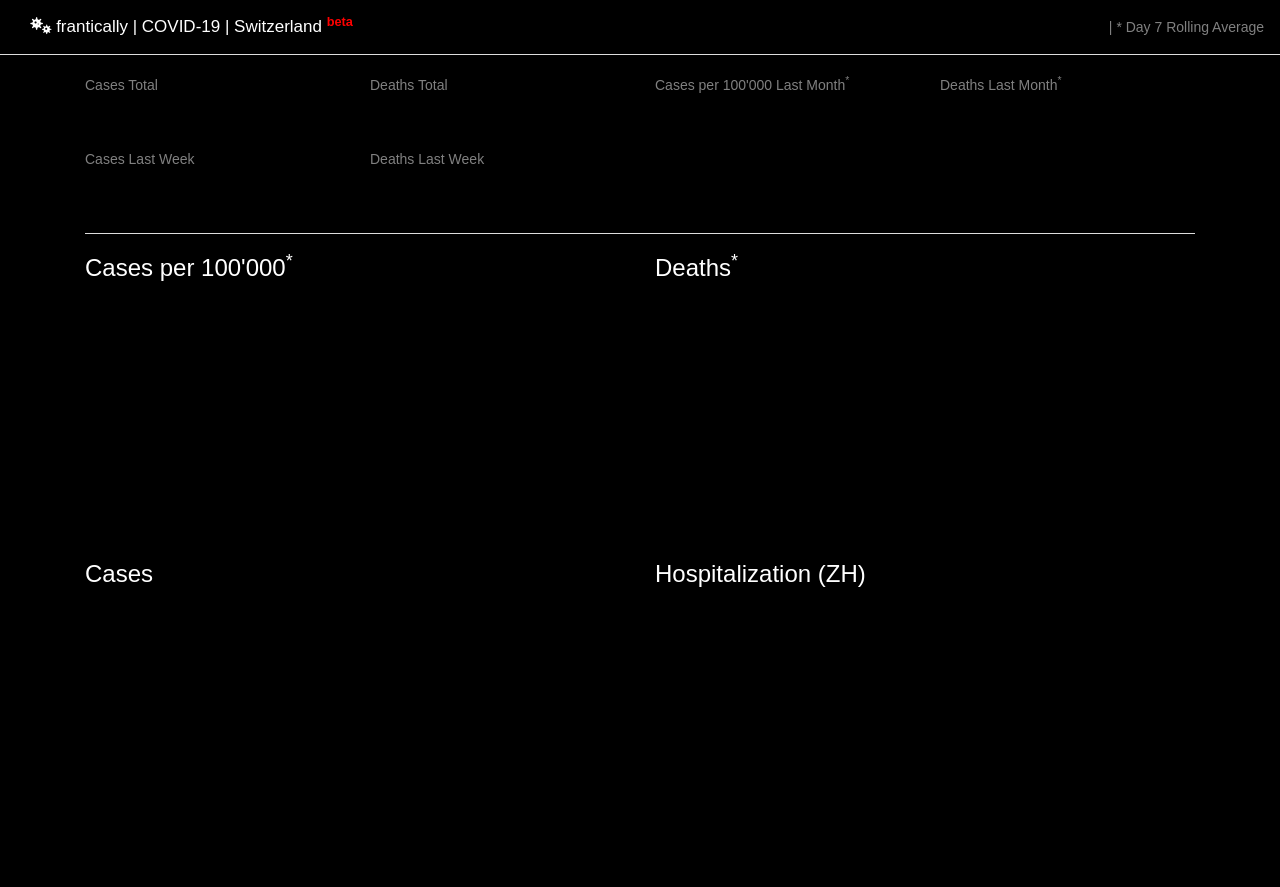
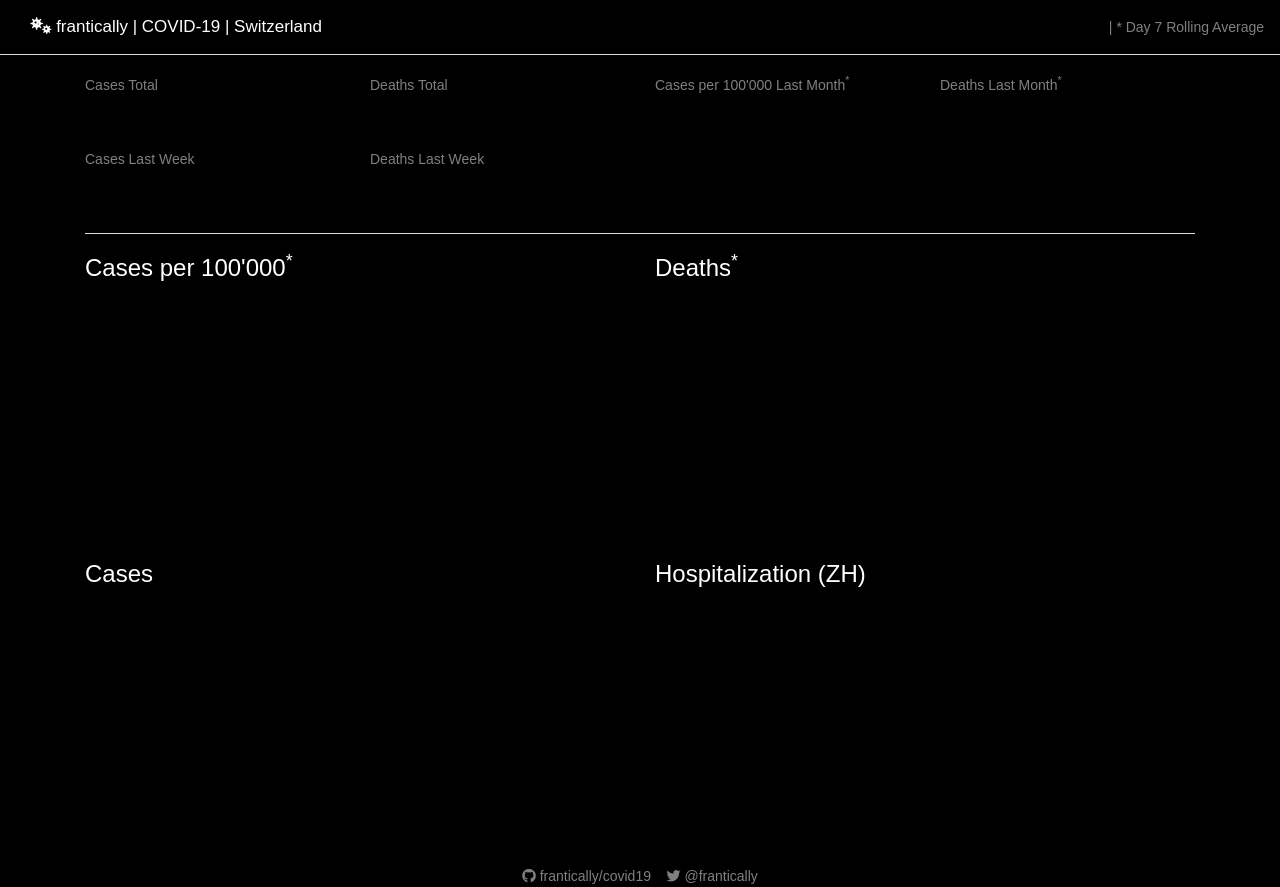
Before and after one commit to frantically/covid-19, a website with bundled scripts: page src/index.html in a window 1280 px wide. Before the commit the page ends 846 px from the top, so only its background shows below. Built offline with nearby package versions, Linux system fonts and the light colour scheme; no server answers.

Commit message:
Removed beta logo, added license

```diff
--- a/src/app.css
+++ b/src/app.css
@@ -102,3 +102,15 @@ h1 {
 .showOff {
   background: red;
 }
+
+
+.footer {
+  margin-top: 20px;
+  color: var(--foreground-subtle);
+  text-align: center;
+  font-size: 14px;
+}
+
+.footer > a {
+  color: var(--foreground-subtle);
+}
--- a/src/data.js
+++ b/src/data.js
@@ -1,6 +1,6 @@
 const SAMPLE_DATA_FIELDS_SOURCE = ["ncumul_tested" , "ncumul_conf" , "new_hosp" , "current_hosp", "current_icu" , "current_vent" , "ncumul_released" , "ncumul_deceased", "current_isolated", "current_quarantined" , "current_quarantined_riskareatravel", "current_quarantined_total" ]
 const SAMPLE_DATA_FIELDS_CARRY = ["ncumul_conf", "ncumul_deceased", "current_hosp"]
-const SAMPLE_DATA_FIELDS_ALL_NEW = SAMPLE_DATA_FIELDS_SOURCE.concat(["ncumul_conf_raw", "ncumul_deceased_raw"])
+const SAMPLE_DATA_FIELDS_ALL_NEW = SAMPLE_DATA_FIELDS_SOURCE.concat(["ncumul_conf_raw", "ncumul_deceased_raw", "raw"])
 
 const ONE_DAY = 24 * 60 * 60 * 1000
 const MIN_START_DATE = Date.parse("2020-03-01")
@@ -19,6 +19,7 @@ export class CoronaStatistics {
 
     _scaffoldData(source) {
         var minMax = source.reduce((a, c) => {
+            c.raw = 1 // leverage the minMax calculation to add a new attribute to show raw values - unclear code
             a.min = Math.min(c.date, a.min)
             a.max = Math.max(c.date, a.max)
             return a
@@ -35,7 +36,7 @@ export class CoronaStatistics {
         cantons.forEach(canton => {
             var cantonData = this._getCantonDataByDate(source, canton)
             var cantonScaffoldedData = days.map(date => {
-                return cantonData[date] ? cantonData[date] : {date: date, abbreviation_canton_and_fl: canton}
+                return cantonData[date] ? cantonData[date] : {date: date, abbreviation_canton_and_fl: canton, raw: 0}
             })
             result[canton] = cantonScaffoldedData
         })
--- a/src/index.html
+++ b/src/index.html
@@ -4,6 +4,7 @@
 <head>
 	<meta charset="UTF-8">
 	<meta name="viewport" content="width=device-width, initial-scale=1, maximum-scale=1">
+	<meta name="description" content="COVID-19 Switzerland Charts">
 	<link rel="icon" type="image/png" href="logo.png">
 	<script src="https://cdn.jsdelivr.net/npm/chart.js@2.9.4/dist/Chart.bundle.js"></script>
 	<link rel="stylesheet" href="https://cdnjs.cloudflare.com/ajax/libs/font-awesome/5.14.0/css/all.min.css">
@@ -14,7 +15,7 @@
 
 <body class="dark">
 	<div class="topnav">
-		<a href="/">&nbsp;&nbsp;&nbsp;<i class="fas fa-viruses"></i> frantically | COVID-19 | Switzerland <sup class="beta">beta</sup></beta></beta></a>
+		<a href="/">&nbsp;&nbsp;&nbsp;<i class="fas fa-viruses"></i> frantically | COVID-19 | Switzerland</a>
 		<div class="topnav-right dataUpdate">
 			<span id="maxDate"></span> | * Day 7 Rolling Average</span>
 		</div>
@@ -79,6 +80,11 @@
 				</div>
 			</div>
 		</div>
+		<div class="row">
+			<div class="col-sm-12 footer">
+					<a href="https://github.com/frantically/covid19"><i class="fab fa-github"></i> frantically/covid19</a> &nbsp;&nbsp; <a href="https://twitter.com/frantically"><i class="fab fa-twitter"></i> @frantically</a>
+			</div>
+		</div>
 	</div>
 	<script type="module" src="index.js"></script>
 </body>
```
Also changed, not shown: package.json (+6 -3 lines), test/testNA.js (deleted, +0 -16 lines), README.md, license.txt (added), 1 other file.
